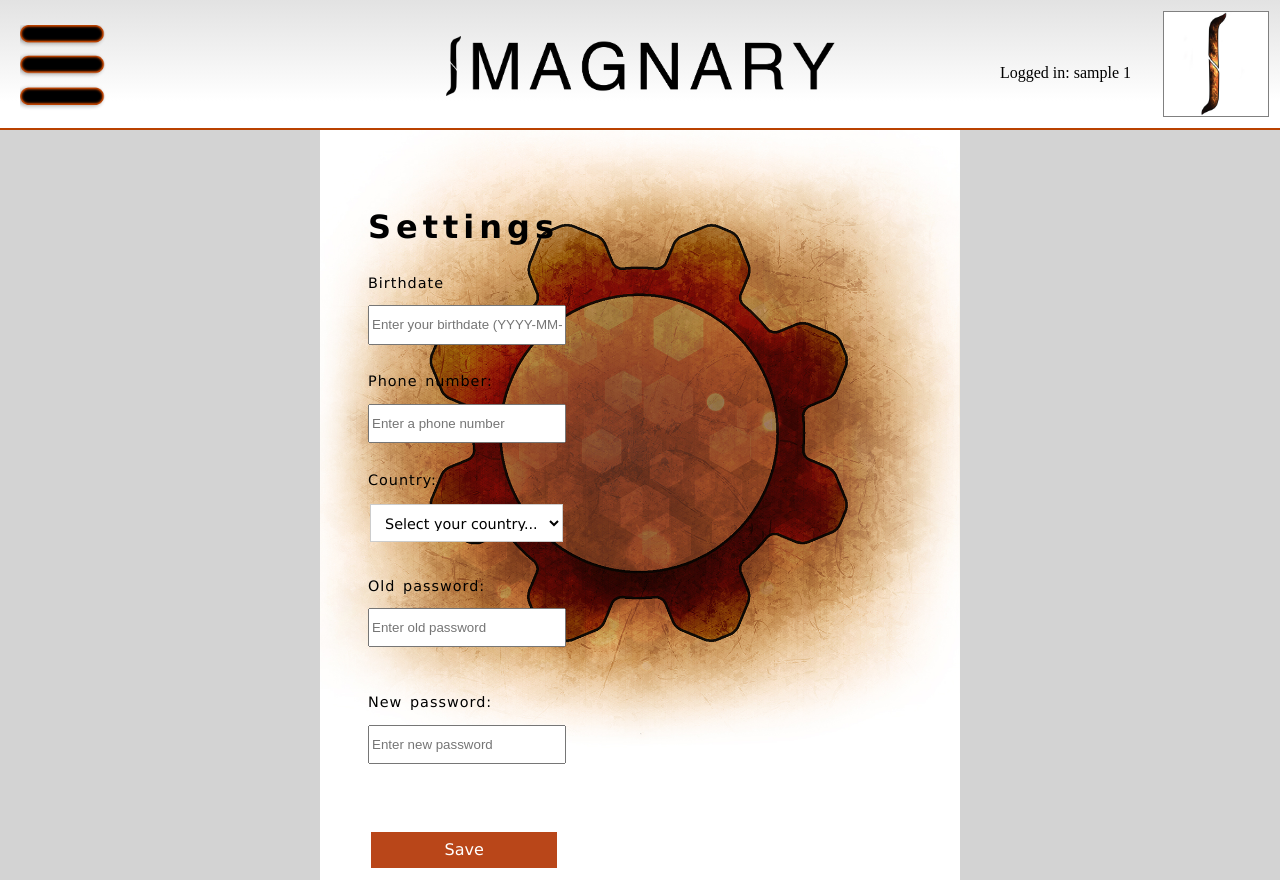
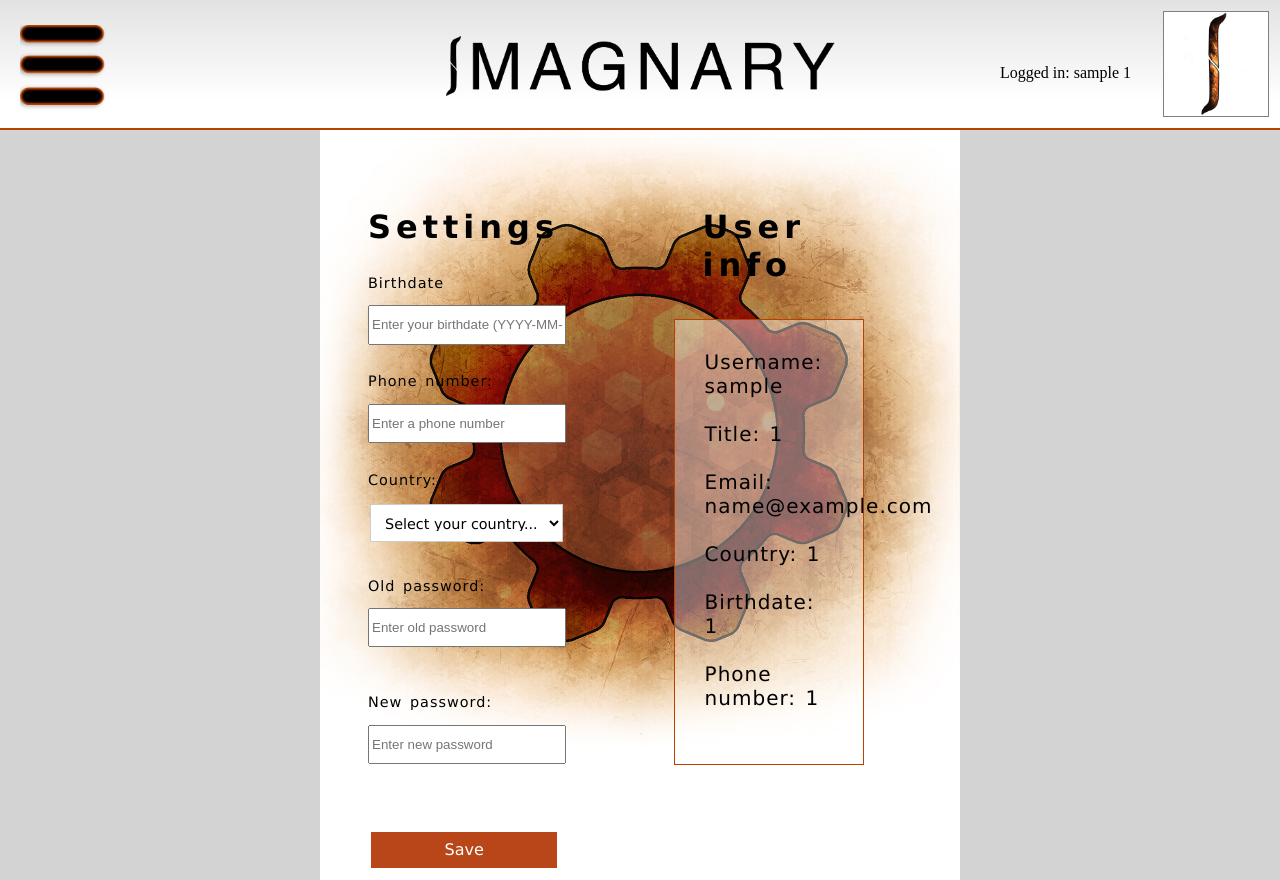
Before and after one commit to hannestee/Image-sharing-website, a PHP site: page /settings.php in a window 1280 px wide. Run offline with PHP 8.4, Linux system fonts and the light colour scheme; the visitor is signed in with stand-in values (Sample User, id 1).

Commit message:
Update settingstyylit.css

```diff
--- a/styles/settingstyylit.css
+++ b/styles/settingstyylit.css
@@ -56,6 +56,17 @@ p.settings {
     margin-top: 2em;
 }
 
+p.info {
+    font-size: 1.25em;
+    font-family: "Verdana", Geneva, sans-serif;
+    word-spacing: 2px;
+    letter-spacing: 1px;
+    padding: 1.5em;
+    background-color: rgba(255,255,255, .4);
+    border: 1px solid rgb(185,65,0);
+
+}
+
 h1.settings{
     font-size: 2em;
     font-family: "Verdana", Geneva, sans-serif;
@@ -99,6 +110,15 @@ h1.settings{
     padding: 3em;
     box-sizing: border-box;
     margin-top: 8em;
+}
+
+.infosisalto {
+    position: relative;
+    float: right;
+    margin-top: -44.8em;
+    margin-right: 3em;
+    width: 35%;
+
 }
 
 .settingsimage {
```
